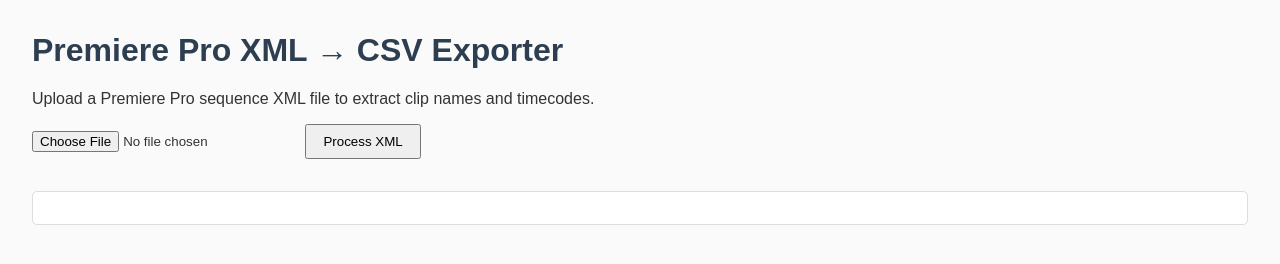
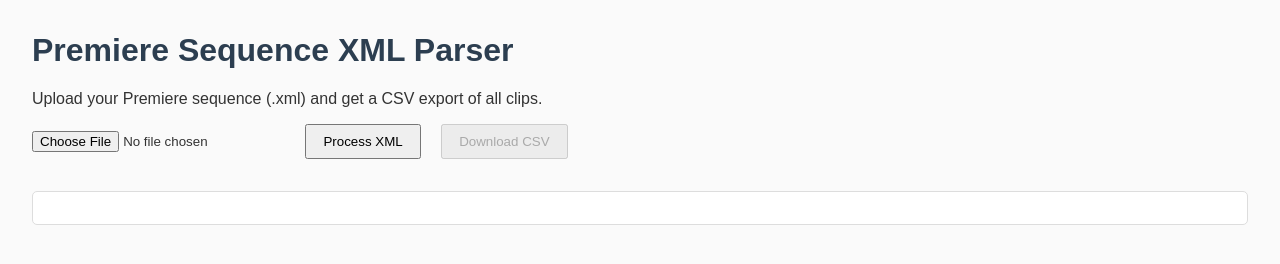
Before and after one commit to catastrofia/premiere-xml-extractor, a plain HTML site: page index.html in a window 1280 px wide. Drawn offline with Linux system fonts and the light colour scheme.

Commit message:
Update index.html

```diff
--- a/index.html
+++ b/index.html
@@ -1,17 +1,17 @@
 <!DOCTYPE html>
 <html lang="en">
 <head>
-  <meta charset="UTF-8" />
-  <meta name="viewport" content="width=device-width, initial-scale=1.0"/>
-  <title>Premiere XML Exporter</title>
-  <link rel="stylesheet" href="style.css" />
+  <meta charset="UTF-8">
+  <title>Premiere XML Parser</title>
+  <link rel="stylesheet" href="style.css">
 </head>
 <body>
-  <h1>Premiere Pro XML → CSV Exporter</h1>
-  <p>Upload a Premiere Pro sequence XML file to extract clip names and timecodes.</p>
+  <h1>Premiere Sequence XML Parser</h1>
+  <p>Upload your Premiere sequence (.xml) and get a CSV export of all clips.</p>
 
-  <input type="file" id="xmlFile" accept=".xml"/>
+  <input type="file" id="xmlFile" accept=".xml">
   <button id="processBtn">Process XML</button>
+  <button id="downloadBtn" disabled>Download CSV</button>
 
   <div id="output"></div>
 
```
